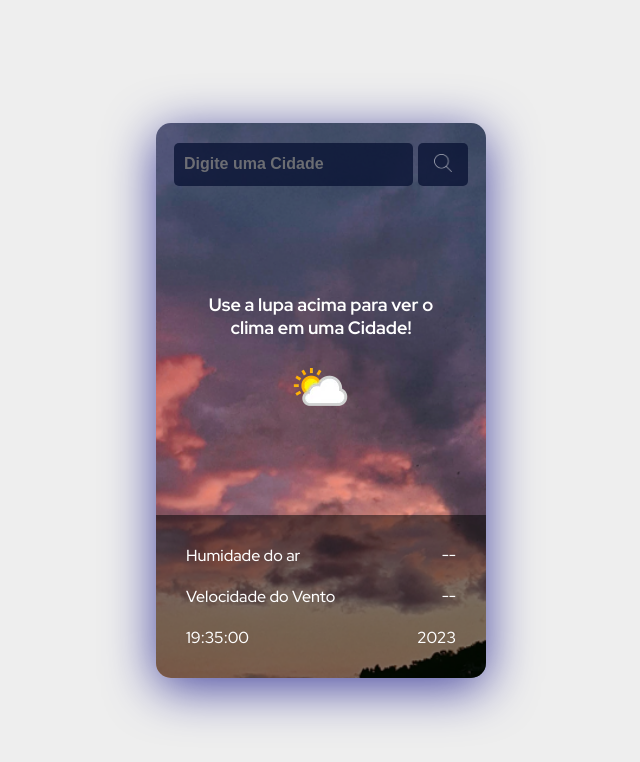
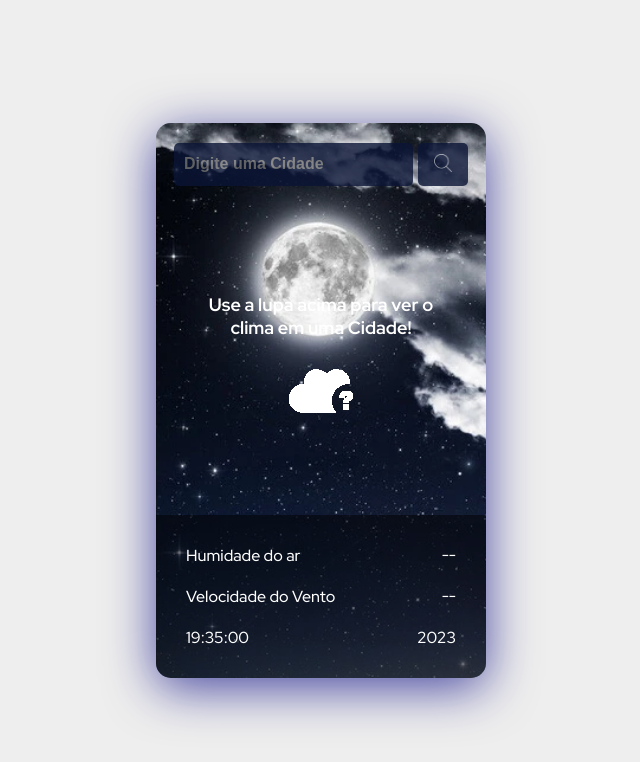
Before and after one commit to HumbertoFox/Previs-o-do-Tempo-Black-em-Dobro, a plain HTML site: page index.html in a window 1280 px wide. Shown: the whole page, without its empty margins (319-959 px from the left). Drawn offline with Linux system fonts and the light colour scheme.

Commit message:
Ajuste indentação html e css, js mudando background pela hora

```diff
--- a/index.html
+++ b/index.html
@@ -1,17 +1,21 @@
 <!DOCTYPE html>
 <html lang="pt-BR">
+
 <head>
     <meta charset="UTF-8">
     <meta name="viewport" content="width=device-width, initial-scale=1.0">
-    <link rel="shortcut icon" href="https://github.com/HumbertoFox/repository/assets/126817628/52d34872-1dc9-4478-b25d-e01c3cadc230" type="image/x-icon">
+    <link rel="shortcut icon"
+        href="https://github.com/HumbertoFox/repository/assets/126817628/52d34872-1dc9-4478-b25d-e01c3cadc230"
+        type="image/x-icon">
     <title>Previsão do Tempo - Black em Dobro</title>
     <link rel="stylesheet" href="./src/css/reset.css">
     <link rel="stylesheet" href="./src/css/style.css">
 </head>
+
 <body>
-    <main class="container">
+    <main id="container" class="container">
         <div class="busca">
-            <input type="text" id="input-busca" placeholder="Digite uma Cidade">
+            <input type="search" id="input-busca" placeholder="Digite uma Cidade">
             <button class="btn-busca">
                 <img class="lupa" src="./src/images/lupa.png" alt="Lupa de Busca">
             </button>
@@ -23,7 +27,7 @@
             <p class="temperatura" id="temperatura">
 
             </p>
-            <img id="icone-condicao" src="./src/images/tempo.webp" alt="Icone condição do clima">
+            <img id="icone-condicao" src="./src/images/tempo.png" alt="Icone condição do clima">
             <p class="condicao" id="condicao">
 
             </p>
@@ -46,4 +50,5 @@
 
     <script src="./src/js/script.js"></script>
 </body>
+
 </html>
--- a/src/css/style.css
+++ b/src/css/style.css
@@ -15,7 +15,7 @@ body {
     justify-content: space-between;
     text-align: center;
     color: #FFF;
-    background: url(../images/background-0.png) #1F2949;
+    background-color:#1F2949;
     background-size: cover;
     border-radius: 15px;
     box-shadow: 0 10px 50px rgba(0, 0, 128, .7);
@@ -53,7 +53,7 @@ body {
     width: 30px;
     padding: 6px;
     opacity: .8;
-    transition: .3s ease-in-out;
+    transition: .1s ease-in-out;
 }
 
 .busca .lupa:active {
--- a/src/js/script.js
+++ b/src/js/script.js
@@ -1,5 +1,6 @@
 const chaveDoApi = "cd31863ae267407cb01212131232011";
 const botaoDeBusca = document.querySelector(".btn-busca");
+const selectMainContainer = document.querySelector("#container");
 
 setInterval(() => {
     getHours()
@@ -18,30 +19,40 @@ const getHours = () => {
     const second = seconds < 10 ? `0${seconds}` : seconds;
     clock.innerHTML = `${hour}:${minute}:${second}`;
     dataAtual.innerHTML = `${year}`;
+
+    if (hour <= 5) {
+        selectMainContainer.style.backgroundImage = "url(./src/images/background-0.png)";
+    } else if (hour >= 6 && hour <= 11) {
+        selectMainContainer.style.backgroundImage = "url(./src/images/background-1.png)";
+    } if (hour >= 12 && hour <= 17) {
+        selectMainContainer.style.backgroundImage = "url(./src/images/background-2.png)"
+    } else if (hour >= 18 && hour <= 23) {
+        selectMainContainer.style.backgroundImage = "url(./src/images/background-3.png)"
+    };
 };
 
 botaoDeBusca.addEventListener("click", async () => {
     const cidade = document.getElementById("input-busca").value;
 
-    if(!cidade) return;
+    if (!cidade) return;
 
     const dados = await buscarDadosDaCidade(cidade);
 
-    if(dados) peencherDadosNaTela(dados, cidade);
+    if (dados) peencherDadosNaTela(dados, cidade);
 });
 
-async function buscarDadosDaCidade(cidade){
+async function buscarDadosDaCidade(cidade) {
     const apiUrl = `https://api.weatherapi.com/v1/current.json?key=${chaveDoApi}&q=${cidade}&aqi=no&lang=pt`;
     const response = await fetch(apiUrl);
 
-    if(response.status !== 200) return;
+    if (response.status !== 200) return;
 
     const dados = response.json();
 
     return dados;
 };
 
-function peencherDadosNaTela(dados, cidade){
+function peencherDadosNaTela(dados, cidade) {
     const tempetatura = dados.current.temp_c;
     const condicao = dados.current.condition.text;
     const humidade = dados.current.humidity;
```
Also changed, not shown: src/images/tempo.png (added), src/images/tempo.webp (deleted), 1 other file.
